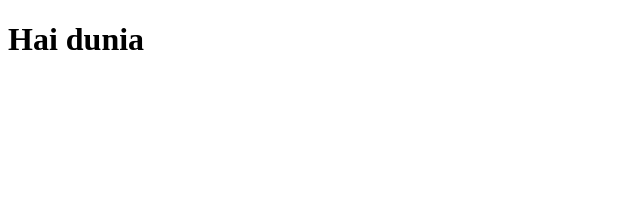
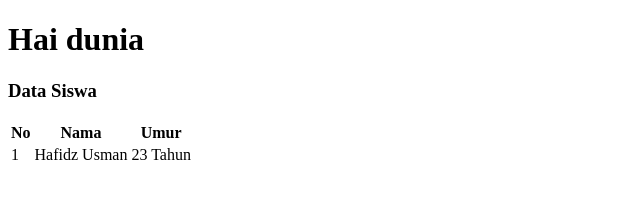
Before and after one commit to hafidzprg/hafidz-test-git-remote, a plain HTML site: page index.html in a window 1280 px wide. Shown: the whole page, without its empty margins (0-640 px from the left). Drawn offline with Linux system fonts and the light colour scheme.

Commit message:
mengubah isi file index.html dan membuat liat atau tabel data siswa

```diff
--- a/index.html
+++ b/index.html
@@ -7,5 +7,23 @@
   </head>
   <body>
     <h1>Hai dunia</h1>
+
+    <h3>Data Siswa</h3>
+    <table>
+      <thead>
+        <tr>
+          <th>No</th>
+          <th>Nama</th>
+          <th>Umur</th>
+        </tr>
+      </thead>
+      <tbody>
+        <tr>
+          <td>1</td>
+          <td>Hafidz Usman</td>
+          <td>23 Tahun</td>
+        </tr>
+      </tbody>
+    </table>
   </body>
 </html>
```
